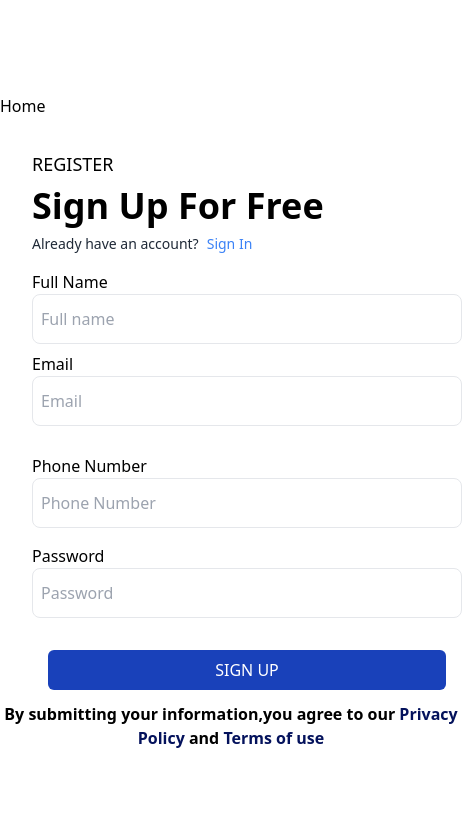
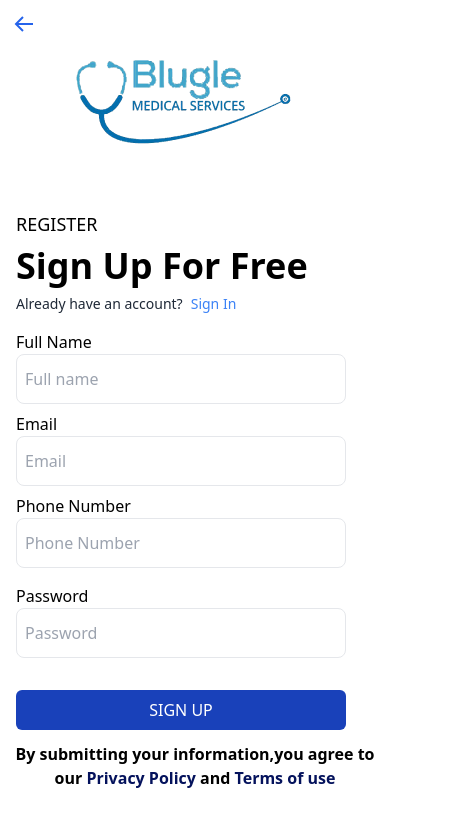
Before and after one commit to Knuth-DeVs/frontend-blugle, a React (Vite) app: page /signup in a window 390 px wide. Shown: the top 826 px of the page, 462 px wide, since content can reach past the window. Built offline with nearby package versions, Linux system fonts and the light colour scheme.

Commit message:
feat: Adjust the sign up page

```diff
--- a/package.json
+++ b/package.json
@@ -10,6 +10,9 @@
     "preview": "vite preview"
   },
   "dependencies": {
+    "@emotion/react": "^11.11.4",
+    "@emotion/styled": "^11.11.5",
+    "@mui/material": "^5.16.1",
     "axios": "^1.7.2",
     "react": "^18.3.1",
     "react-dom": "^18.3.1",
--- a/src/components/Sign Up/SignUpForm.tsx
+++ b/src/components/Sign Up/SignUpForm.tsx
@@ -1,39 +1,48 @@
 import React from 'react'
 import { Link } from 'react-router-dom'
+import { BiArrowBack } from "react-icons/bi";
+import logo from '../../assets/logo.png'
+
+
 
 const SignUpForm: React.FC = () => {
   return (
-    <div className='lg:h-[100vh]'>
-      <Link to='/'>Home</Link>
-      <div className='  pl-8 lg:pl-36 md:mt-6 mt-8'>
+    <div className='md:h-[100vh]'>
+      <Link to='/'>
+        <BiArrowBack className='text-2xl text-blue-600 cursor-pointer lg:hidden m-3' />
+      </Link>
+      <img src={logo} className='lg:hidden'/>
+      <div className='w-full mx-4 sm:mx-16 lg:pl-10 md:mt-6  mt-3'>
           <div>
               <h2 className='text-lg md:text-xl uppercase '>REGISTER</h2>
               <p className='text-4xl md:text-5xl font-bold pt-2'>Sign Up For Free</p>
               <p className='text-gray-800 py-2 text-sm md:text-lg'>Already have an account?<span className='text-blue-500 pl-2'><Link to='/login'>Sign In</Link></span></p>
           </div>
           <form>
+            <div className='w-[330px] sm:w-[600px] lg:w-[400px]'>
             <div className='mt-2 mb-2'>
               <label className=''>Full Name</label><br/>
-              <input type='text' placeholder='Full name' className='border px-2 py-3 w-[430px] outline-none rounded-lg' />
+              <input type='text' placeholder='Full name' className='border px-2 py-3 w-full outline-none rounded-lg' />
             </div>
             <div>
               <label className=''>Email</label><br />
-              <input type='email' placeholder='Email' className='border px-2 py-3 w-[430px] outline-none rounded-lg'/>
+              <input type='email' placeholder='Email' className='border px-2 py-3 w-full outline-none rounded-lg'/>
             </div>
-            <div className='mt-7 mb-4'>
+            <div className='mt-2 mb-4'>
               <label className=''>Phone Number</label><br/>
-              <input type='number' pattern='[0-9]+' placeholder='Phone Number' className='border px-2 py-3 w-[430px] outline-none rounded-lg' />
+              <input type='number' pattern='[0-9]+' placeholder='Phone Number' className='border px-2 py-3 w-full outline-none rounded-lg' />
             </div>
             <div>
               <label className=''>Password</label><br />
-              <input type='password' placeholder='Password' className='border px-2 py-3 w-[430px] outline-none rounded-lg'/>
+              <input type='password' placeholder='Password' className='border px-2 py-3 w-full outline-none rounded-lg'/>
             </div>
-            <div className='bg-navlinks mx-4 py-2 px-3 mt-8 rounded-md text-center text-white cursor-pointer hover:scale-105 duration-300 ease-linear'>
+            <div className='bg-navlinks py-2 px-3 mt-8 rounded-md text-center text-white cursor-pointer hover:scale-105 duration-300 ease-linear'>
               SIGN UP
+            </div>
             </div>
           </form>
       </div>
-          <p className='pt-3 cursor-pointer text-center lg:pl-20 font-semibold'>By submitting your information,you agree to our <span className='text-navlinkshover'>Privacy Policy</span> and <span className='text-navlinkshover'>Terms of use</span></p>
+          <p className='pt-3 cursor-pointer text-center lg:pl-20 font-semibold px-2'>By submitting your information,you agree to our <span className='text-navlinkshover'>Privacy Policy</span> and <span className='text-navlinkshover'>Terms of use</span></p>
     </div>
   )
 }
--- a/src/components/Sign Up/SignupDisplay.tsx
+++ b/src/components/Sign Up/SignupDisplay.tsx
@@ -3,7 +3,7 @@ import Cartoon from '../../assets/cartton2.png'
 
 const SignupDisplay: React.FC = () => {
   return (
-    <div className='bg-[rgb(49,111,246)] h-[100vh] w-[550px] rounded-tl-3xl rounded-bl-3xl'>
+    <div className='bg-[rgb(49,111,246)] h-[100vh] w-[550px] rounded-tl-3xl rounded-bl-3xl '>
         <div className='text-center pt-6'>
             <h2 className='text-3xl font-bold text-white'>SIGN UP</h2>
             <h2 className='text-lg text-white'>Please provide your credentials</h2>
--- a/src/pages/SignUp.tsx
+++ b/src/pages/SignUp.tsx
@@ -8,11 +8,11 @@ const Login: React.FC = () => {
     document.title = "Blugle - Sign Up"
   })
   return (
-    <div className='flex flex-row items-center justify-between h-[100vh]'>
+    <div className='flex md:flex-row md:items-center md:justify-between overflow-hidden'>
       <div>
         <SignUpForm/>
       </div>
-      <div className='hidden lg:block'>
+      <div className='hidden lg:block '>
         <SignupDisplay/>
       </div>
     </div>
```
Also changed, not shown: src/components/Home/Modal.tsx (added, +45 -0 lines), 1 other file (tests, documents, lock files or other folders).
